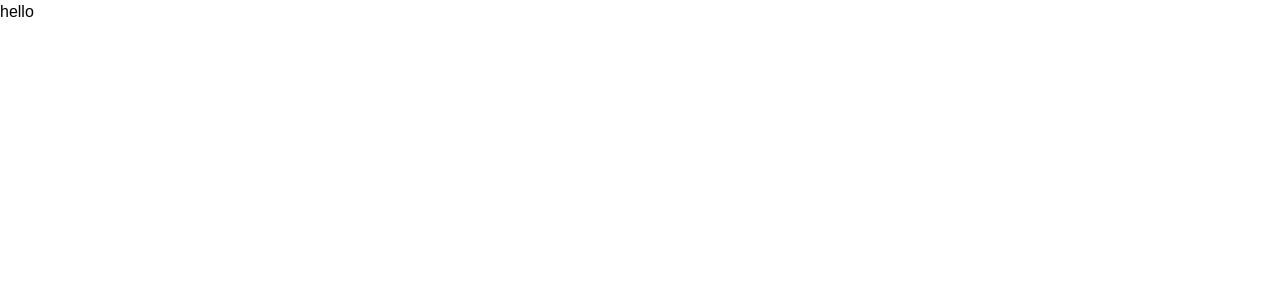
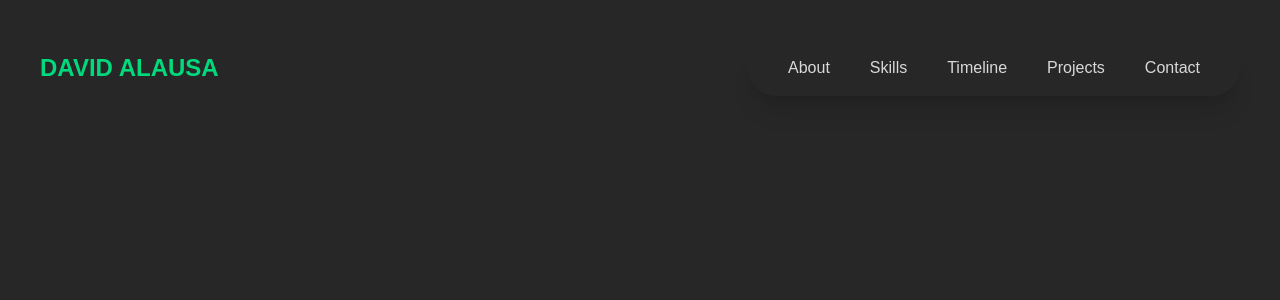
Before and after one commit to davidAlausa/myPortfolioWebsite, a Vue app in the folder myPortfolioWebsite/: page / in a window 1280 px wide. Before the commit this address had no page. Shown: the top 300 px of the page. Built offline with nearby package versions, Linux system fonts and the light colour scheme.

Commit message:
feat: set up main application structure with Navbar and routing, add NotFound view, and define color palette in Tailwind config

```diff
--- a/myPortfolioWebsite/src/App.vue
+++ b/myPortfolioWebsite/src/App.vue
@@ -1,11 +1,12 @@
-<script>
+<script setup>
+import Navbar from '@/components/Navbar.vue';
 
-    import HomeView from '@/views/HomeView.vue'
-
+import { RouterView } from 'vue-router';
 </script>
 
 <template>
-
-    hello
-
+    <div class="bg-primaryDARK min-h-screen text-secondaryDARK">
+        <Navbar />
+        <RouterView />
+    </div>
 </template>
--- /dev/null
+++ b/myPortfolioWebsite/src/components/Navbar.vue
@@ -0,0 +1,25 @@
+<script setup>
+import { RouterLink } from 'vue-router';
+
+</script>
+<template>
+
+<div class="flex justify-between items-center p-10 w-full">
+
+    <RouterLink to="/" class="text-accentDARK hover:text-secondaryDARK">
+        <h1 class=" text-2xl font-bold">DAVID ALAUSA</h1>
+    </RouterLink>
+
+    <nav class="rounded-full shadow-xl px-10 py-4">
+        <div class="flex gap-x-10">
+            <RouterLink to="/" class="text-secondaryDARK hover:text-accentDARK">About</RouterLink>
+            <RouterLink to="/" class="text-secondaryDARK hover:text-accentDARK">Skills</RouterLink>
+            <RouterLink to="/" class="text-secondaryDARK hover:text-accentDARK">Timeline</RouterLink>
+            <RouterLink to="/" class="text-secondaryDARK hover:text-accentDARK">Projects</RouterLink>
+            <RouterLink to="/" class="text-secondaryDARK hover:text-accentDARK">Contact</RouterLink>
+        </div>
+    </nav>
+</div>
+
+
+</template>
--- a/myPortfolioWebsite/src/router/index.js
+++ b/myPortfolioWebsite/src/router/index.js
@@ -3,10 +3,16 @@ import { createRouter, createWebHistory } from 'vue-router'
 import Toast from 'vue-toastification';
 import 'vue-toastification/dist/index.css';
 
+import NotFoundView from '@/views/NotFoundView.vue'
+
 const router = createRouter({
   history: createWebHistory(import.meta.env.BASE_URL),
   routes: [
-
+    {
+      path: '/:catchAll(.*)',
+      name: 'not-found',
+      component: NotFoundView,
+    },
   ],
 })
 
--- /dev/null
+++ b/myPortfolioWebsite/src/views/NotFoundView.vue
@@ -0,0 +1,2 @@
+<script setup></script>
+<template></template>
--- a/myPortfolioWebsite/tailwind.config.js
+++ b/myPortfolioWebsite/tailwind.config.js
@@ -12,6 +12,14 @@ export default{
       gridTemplateColumns: {
         '70/30': '70% 28%',
       },
+      colors: {
+        'primaryDARK': '#272727',
+        'secondaryDARK': '#D9D9D9',
+        'accentDARK': '#00DA7C',
+        'primaryLIGHT': '#EBEBEB',
+        'secondaryLIGHT': '#272727',
+        'accentLIGHT': '#2E005E',
+      }
     },
   },
   plugins: [],
```
